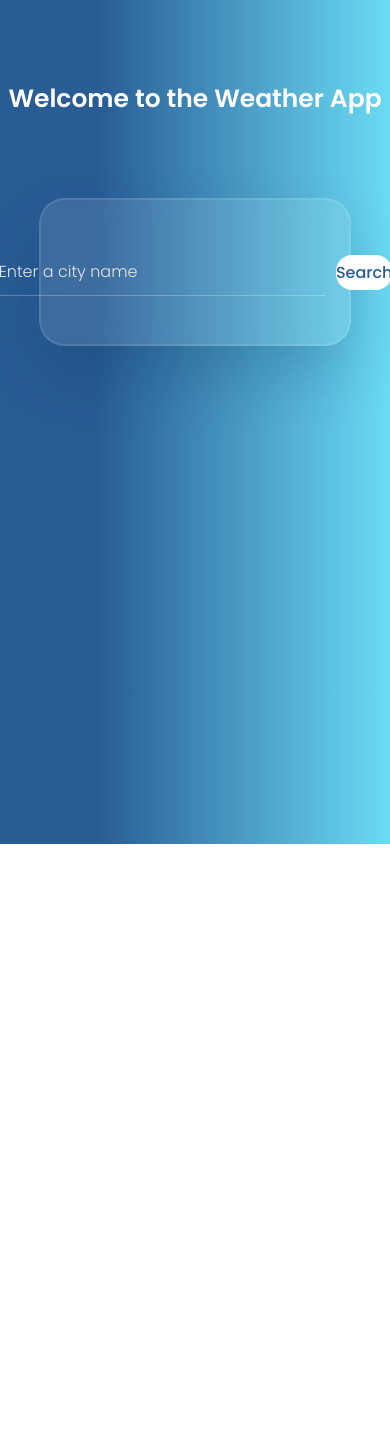
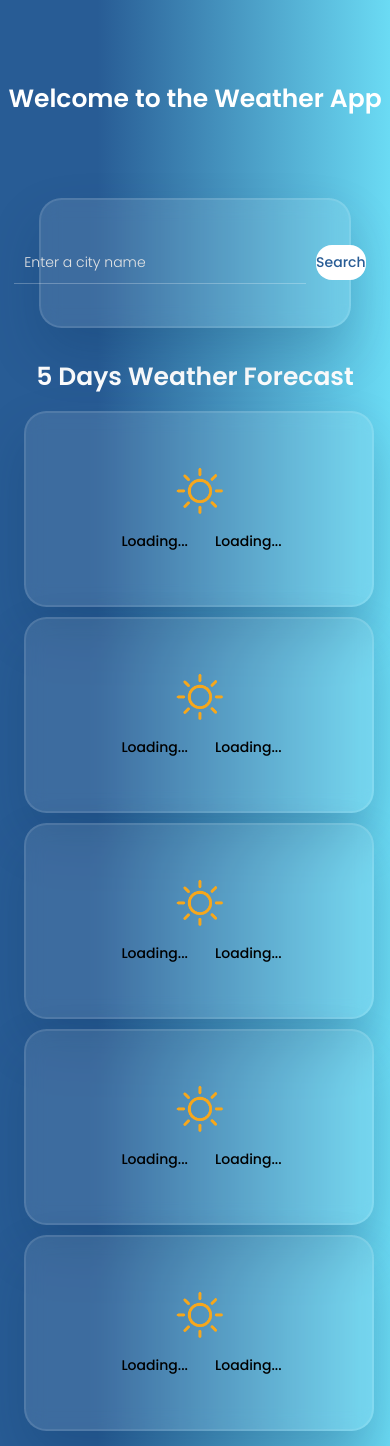
Before and after one commit to SRomK/Weather_WebApp_JS, a plain HTML site: page index.html in a window 390 px wide. Before the commit the page ends 844 px from the top, so only its background shows below. Drawn offline with Linux system fonts and the light colour scheme.

Commit message:
forecast fetch done, html and css forecast

```diff
--- a/api_key.js
+++ b/api_key.js
@@ -1 +1,3 @@
 api_key = "ba5916ae152e49e8ad9d8bc48b78b026";
+
+api_forecast = "7620259c124e2a4b54199b71593774b7";
--- a/app.js
+++ b/app.js
@@ -1,7 +1,7 @@
 const result = document.getElementById("result");
 const searchBtn = document.getElementById("search-btn");
 const cityRef = document.getElementById("city-input");
-const forecastContainer = document.getElementById("forecast");
+//const forecastContainer = document.getElementById("forecast");
 
 const RegExpression = /^[a-zA-Z\s]*$/;
 
@@ -18,7 +18,6 @@
     else {
       let api_url = `https://api.openweathermap.org/data/2.5/weather?q=${cityValue}&appid=${api_key}&units=metric`;
 
-
       //Clear the input field
       cityRef.value = ""; // quitar el value inicial
     fetch(api_url)
@@ -27,10 +26,6 @@
 
         // evitar que muestre data inexistente --->> if(cityValue == data.name){ }
         .then((data) => {
-        let forecast_url = `https://api.openweathermap.org/data/2.5/forecast?lat=${data.coord.lat}&lon=${data.coord.lon}&appid=${api_key}`;
-        fetch(forecast_url)
-        .then((response) => response.json())
-        .then((dataForecast) => {
             result.innerHTML = `
           <div class="flex-wrapper">
           <div class="container-weather">
@@ -52,24 +47,55 @@
               </div>
           </div>
 
-
           `;
 
-          forecastContainer.innerHTML = `
-          <div>${dataForecast.list[0].visibility}</div>
-          `
+        let forecast_url = `https://api.openweathermap.org/data/2.5/forecast?lat=${data.coord.lat}&lon=${data.coord.lon}&appid=${api_forecast}`;
+        fetch(forecast_url)
+        .then((response) => response.json())
+        .then((data) => {
+            for(let i = 0; i < 5; i++){
+                document.getElementById("day" +(i+1)+"Min").innerHTML = "Min:" + Number(data.list[i].main.temp_min -288.53).toFixed(1)+"°";
+            }
+            for(let i = 0; i < 5; i++){
+                document.getElementById("day" +(i+1)+"Max").innerHTML = "Max:" + Number(data.list[i].main.temp_max -288.53).toFixed(1)+"°";
+            }
+            for(let i = 0; i < 5; i++){
+                document.getElementById("img" +(i+1)).src = "./img/icons/"+ data.list[i].weather[0].icon +".png";
+            }
         })
         })
 
 
-
-
-        //If city name is NOT valid
-        // evitar que muestre data inexistente --->> if(cityValue == data.name){ }
         .catch(() => {
           result.innerHTML = `<h3 class="input-notvalid">City not found</h3>`;
         });
     }
   };
-  searchBtn.addEventListener("click", getWeather);
-  //window.addEventListener("load", (getWeather) => console.log("Page fully loaded"));
+/*
+function defaultScreen(){
+    document.getElementById("city-input-forecast").defaultValue = "London";
+    getInfo();
+}*/
+
+const d = new Date();
+const weekday = ["Sunday", "Monday", "Tuesday", "Wednesday", "Thursday", "Friday", "Saturday",];
+
+function checkDay(day) {
+    if(day +d.getDay() > 6){
+        return day +d.getDay()-7;
+    }
+    else {
+        return day +d.getDay();
+    }
+};
+
+function dayAppears() {
+    for(let i = 0; i < 5; i++){
+        document.getElementById("day"+(i+1)).innerHTML = weekday[checkDay(i)];
+    }
+};
+
+
+
+searchBtn.addEventListener("click", getWeather);
+//window.addEventListener("load", (getWeather) => console.log("Page fully loaded"));
--- a/index.html
+++ b/index.html
@@ -12,26 +12,71 @@
     <link rel="stylesheet" href="./styles/style.css">
     <title>Weather WebApp</title>
 </head>
-<body>
+<body onload="defaultScreen()">
     <div class="wrapper">
         <header class="header-weatherapp">
-            <h1>Welcome to the Weather App</h1>
+            <h1 class="title-header">Welcome to the Weather App</h1>
         </header>
         <div class="box-wrap">
             <div class="container-box">
                 <div class="search-container">
                     <input id="city-input" type="text" placeholder="Enter a city name">
-                    <button id="search-btn">Search</button>
+                    <button onclick="dayAppears()" id="search-btn">Search</button>
                 </div>
                 <div id="result"></div>
-
-
-
             </div>
         </div>
 
-        <div id="forecast"></div>
 
+        <!--forecast-->
+        <div class="search-forecast-container">
+        <h1 id="h1-forecast"> 5 days weather forecast </h1>
+        </div>
+
+        <div id="forecast-container">
+            <div id="icons-container">
+                <div class="icons">
+                    <p class="weather" id="day1"></p>
+                    <div class="icon-img">
+                        <img src="./img/icons/01d.png" class="img-forecast" id="img1" alt="icon weather forecast">
+                    </div>
+                    <p class="minValues" id="day1Min">Loading...</p>
+                    <p class="maxValues" id="day1Max">Loading...</p>
+                </div>
+                <div class="icons">
+                    <p class="weather" id="day2"></p>
+                    <div class="icon-img">
+                        <img src="./img/icons/01d.png" class="img-forecast" id="img2" alt="icon weather forecast">
+                    </div>
+                    <p class="minValues" id="day2Min">Loading...</p>
+                    <p class="maxValues" id="day2Max">Loading...</p>
+                </div>
+                <div class="icons">
+                    <p class="weather" id="day3"></p>
+                    <div class="icon-img">
+                        <img src="./img/icons/01d.png" class="img-forecast" id="img3" alt="icon weather forecast">
+                    </div>
+                    <p class="minValues" id="day3Min">Loading...</p>
+                    <p class="maxValues" id="day3Max">Loading...</p>
+                </div>
+                <div class="icons">
+                    <p class="weather" id="day4"></p>
+                    <div class="icon-img">
+                        <img src="./img/icons/01d.png" class="img-forecast" id="img4" alt="icon weather forecast">
+                    </div>
+                    <p class="minValues" id="day4Min">Loading...</p>
+                    <p class="maxValues" id="day4Max">Loading...</p>
+                </div>
+                <div class="icons">
+                    <p class="weather" id="day5"></p>
+                    <div class="icon-img">
+                        <img src="./img/icons/01d.png" class="img-forecast" id="img5" alt="icon weather forecast">
+                    </div>
+                    <p class="minValues" id="day5Min">Loading...</p>
+                    <p class="maxValues" id="day5Max">Loading...</p>
+                </div>
+            </div>
+        </div>
 
     </div>
     <script src="api_key.js"></script>
--- a/styles/style.css
+++ b/styles/style.css
@@ -49,7 +49,7 @@
     margin-bottom: 5rem;
 }
 
-h1, h2 {
+.title-header {
     color: var(--font-color);
     font-size: 25px;
 }
@@ -110,8 +110,14 @@
 .weather,
 .feels-like {
     color: var(--font-color);
-    font-size: 15px;
+    font-size: 17px;
     text-transform: uppercase;
+}
+
+.humidity {
+    text-transform: capitalize;
+    color: var(--font-color);
+    font-size: 14px;
 }
 
 .h2-cityName {
@@ -162,3 +168,69 @@
     font-weight: 300;
     color: var(--off-white);
 }
+
+
+/*forecast title*/
+
+#h1-forecast {
+    margin-top: 30px;
+    color: var(--font-color);
+    font-size: 25px;
+    text-align: center;
+    text-transform: capitalize;
+}
+
+/* forecast cards styles */
+
+.search-forecast-container {
+    display: flex;
+    align-items: center;
+    justify-content: center;
+}
+
+#icons-container {
+    margin-top: 20px;
+    display: flex;
+    align-items: center;
+    justify-content: center;
+}
+
+.icons {
+    display: inline-block;
+    margin: 5px 2px 5px 10px;
+    width: 25em;
+    height: 14em;
+    background: var(--transp-white-2);
+    backdrop-filter: blur(10px);
+    padding: 3em 1.8em;
+    border: 2px solid var(--transp-white-2);
+    border-radius: 1.6em;
+    box-shadow: 0 1.8em 3.7em var(--shadow);
+    text-align: center;
+}
+
+.img-forecast {
+    width: 70px;
+    height: auto;
+}
+
+.minValues,
+.maxValues {
+    text-align: center;
+    display: inline-block;
+    border-radius: 5px;
+    height: 25px;
+    width: 85px;
+    margin: 0px 0px 5px 5px;
+}
+
+@media screen and (max-width: 880px) {
+    .wrapper {
+      font-size: 14px;
+    }
+    #icons-container {
+        margin: 10px;
+        display: flex;
+        flex-direction: column;
+    }
+  }
```
